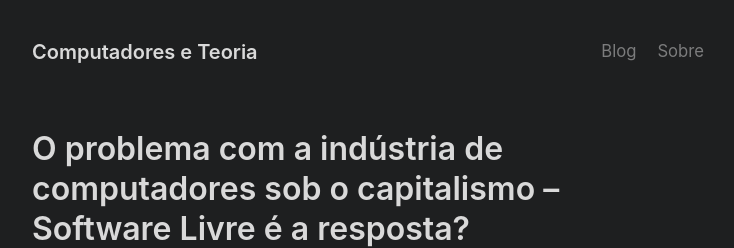
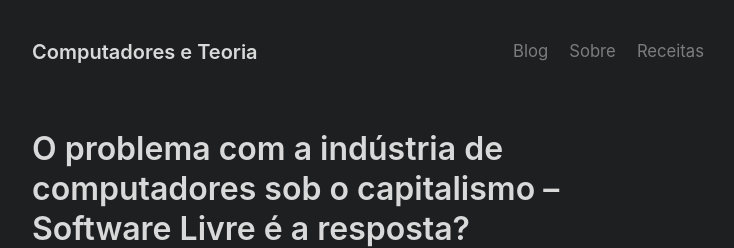
Before and after one commit to hansb21/hansb21.github.io, a Jekyll site: the page built from index.html, in a window 1280 px wide and 900 px high. Shown: the top 248 px of the window, without its empty margins (272-1006 px from the left). Built offline with Jekyll 4.4.1, drawn with Linux system fonts in a browser that asks for light colours; the list of posts is cut into pages by our own code.

Commit message:
Update _config.yml

```diff
--- a/_config.yml
+++ b/_config.yml
@@ -43,3 +43,6 @@ nav:
 
   - title: Sobre
     url: /about
+
+  - title: Receitas
+    url: /recipes
```
